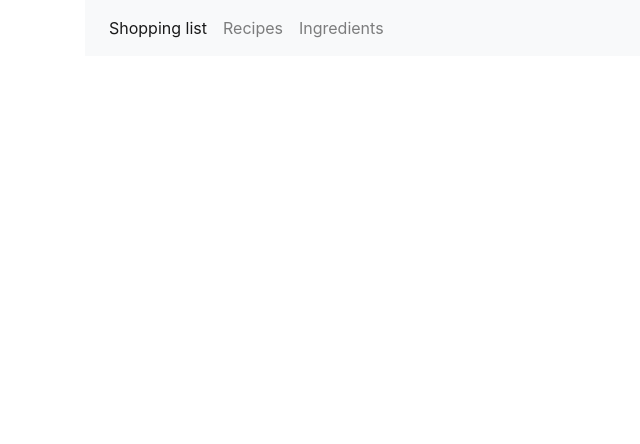
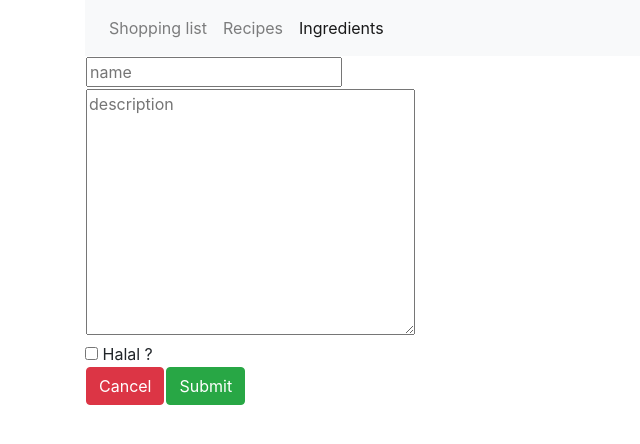
Before and after one commit to msrecec/recipesV2, an Angular app: page /ingredients/create in a window 1280 px wide. Before the commit this address led to /. Shown: the top 444 px of the page, without its empty margins (0-640 px from the left). Built offline with nearby package versions, Linux system fonts and the light colour scheme.

Commit message:
finished adding ingredients

```diff
--- a/src/app/app-routing.module.ts
+++ b/src/app/app-routing.module.ts
@@ -18,7 +18,7 @@ const routes: Routes = [
     resolve: { ingredient: IngredientsResolver },
   },
   {
-    path: 'ingredients/create/:name',
+    path: 'ingredients/create',
     component: IngredientsFormComponent,
     resolve: { ingredient: IngredientsResolver },
   },
--- a/src/app/components/ingredients/ingredients-form/ingredients-form.component.html
+++ b/src/app/components/ingredients/ingredients-form/ingredients-form.component.html
@@ -10,7 +10,7 @@
     <input [(ngModel)]='ingredient.halal' type="checkbox" name="halal" id="halal"> Halal ?
   </div>
   <div class="col-12">
-    <button class="btn btn-danger" style="margin: 1px;">Cancel</button>
+    <button (click)="cancel()" class="btn btn-danger" style="margin: 1px;">Cancel</button>
     <button (click)="addIngredient()" class="btn btn-success" style="margin: 1px;">Submit</button>
   </div>
 </div>
--- a/src/app/components/ingredients/ingredients-form/ingredients-form.component.ts
+++ b/src/app/components/ingredients/ingredients-form/ingredients-form.component.ts
@@ -1,3 +1,4 @@
+import { Location } from '@angular/common';
 import { Component, Injectable, OnInit } from '@angular/core';
 import { ActivatedRoute, Data, Router } from '@angular/router';
 import { Ingredient } from 'src/app/models/ingredient.model';
@@ -15,7 +16,8 @@ export class IngredientsFormComponent implements OnInit {
   constructor(
     private ingredientsService: IngredientsService,
     private route: ActivatedRoute,
-    private router: Router
+    private router: Router,
+    private _location: Location
   ) {}
 
   ngOnInit(): void {
@@ -26,11 +28,11 @@ export class IngredientsFormComponent implements OnInit {
 
   addIngredient(): void {
     this.ingredientsService.addIngredient(this.ingredient);
+    // this.router.navigate(['ingredients']);
+    this._location.back();
   }
 
-  clearIngredient(): void {
-    this.ingredient.name = '';
-    this.ingredient.description = '';
-    this.ingredient.halal = false;
+  cancel(): void {
+    this._location.back();
   }
 }
--- a/src/app/components/ingredients/ingredients-list/ingredients-list.component.html
+++ b/src/app/components/ingredients/ingredients-list/ingredients-list.component.html
@@ -1,5 +1,8 @@
-<div>
+<div style="padding-bottom: 10px;">
   <div *ngFor="let ingredient of ingredients">
     <app-ingredients-item (onRemoveIngredient)="refreshIngredients()" [ingredient]="ingredient"></app-ingredients-item>
   </div>
+  <div style="width: 200px; height: auto; margin: 0 auto; padding: 10px; position: relative;">
+    <button (click)="onCreate()" class="btn btn-primary" style="margin: 3px; width: 100%">Add new Ingredient</button>
+  </div>
 </div>
--- a/src/app/components/ingredients/ingredients-list/ingredients-list.component.ts
+++ b/src/app/components/ingredients/ingredients-list/ingredients-list.component.ts
@@ -1,5 +1,5 @@
 import { Component, Injectable, OnInit } from '@angular/core';
-import { ActivatedRoute } from '@angular/router';
+import { ActivatedRoute, Router } from '@angular/router';
 import { Observable, of, pipe } from 'rxjs';
 import { Ingredient } from 'src/app/models/ingredient.model';
 import { IngredientsService } from 'src/app/services/ingredients/ingredients.service';
@@ -11,7 +11,10 @@ import { IngredientsService } from 'src/app/services/ingredients/ingredients.ser
 })
 @Injectable()
 export class IngredientsListComponent implements OnInit {
-  constructor(private ingredientsService: IngredientsService) {}
+  constructor(
+    private ingredientsService: IngredientsService,
+    private router: Router
+  ) {}
   ingredients!: Ingredient[];
 
   ngOnInit(): void {
@@ -20,6 +23,10 @@ export class IngredientsListComponent implements OnInit {
     });
   }
 
+  onCreate() {
+    this.router.navigate(['ingredients', 'create']);
+  }
+
   refreshIngredients() {
     this.ingredientsService.getIngredients().subscribe((ingredients) => {
       this.ingredients = ingredients;
--- a/src/app/components/navigation/navigation.component.html
+++ b/src/app/components/navigation/navigation.component.html
@@ -1,8 +1,7 @@
 <nav class="navbar navbar-expand-lg navbar-light bg-light">
   <div class="collapse navbar-collapse" id="navbarSupportedContent">
     <ul class="navbar-nav mr-auto">
-      <li role="presentation" routerLinkActive="active" [routerLinkActiveOptions]="{exact:true}"
-        class="nav-item active">
+      <li role="presentation" routerLinkActive="active" [routerLinkActiveOptions]="{exact:true}" class="nav-item">
         <a class="nav-link" routerLink="">Shopping list</a>
       </li>
       <li role="presentation" routerLinkActive="active" class="nav-item">
```
